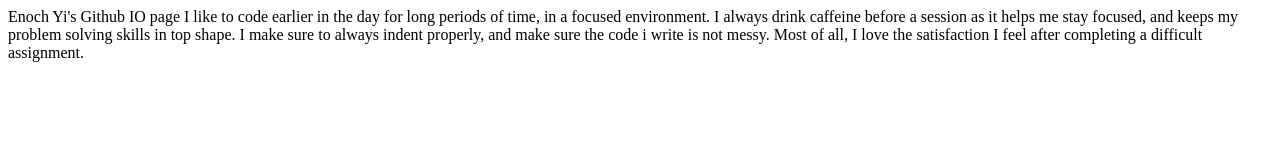
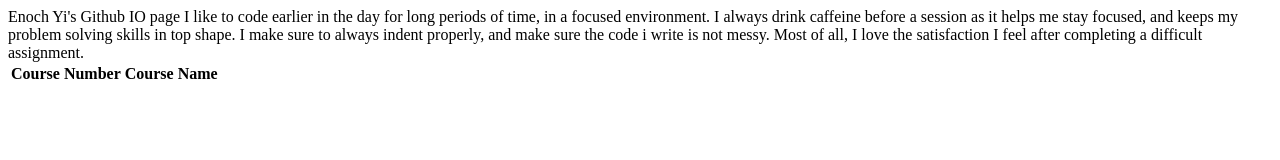
Before and after one commit to Enoch36Yi/githubio, a plain HTML site: page index.html in a window 1280 px wide. Drawn offline with Linux system fonts and the light colour scheme.

Commit message:
Update index.html

```diff
--- a/index.html
+++ b/index.html
@@ -1,3 +1,17 @@
 Enoch Yi's Github IO page
 
 I like to code earlier in the day for long periods of time, in a focused environment. I always drink caffeine before a session as it helps me stay focused, and keeps my problem solving skills in top shape. I make sure to always indent properly, and make sure the code i write is not messy. Most of all, I love the satisfaction I feel after completing a difficult assignment.
+
+<table>
+  <thead>
+    <tr>
+      <th>Course Number</th>
+      <th>Course Name</th>
+    </tr>
+  </thead>
+  <tbody>
+    <tr>
+
+    </tr>
+  </tbody>
+</table>
```
